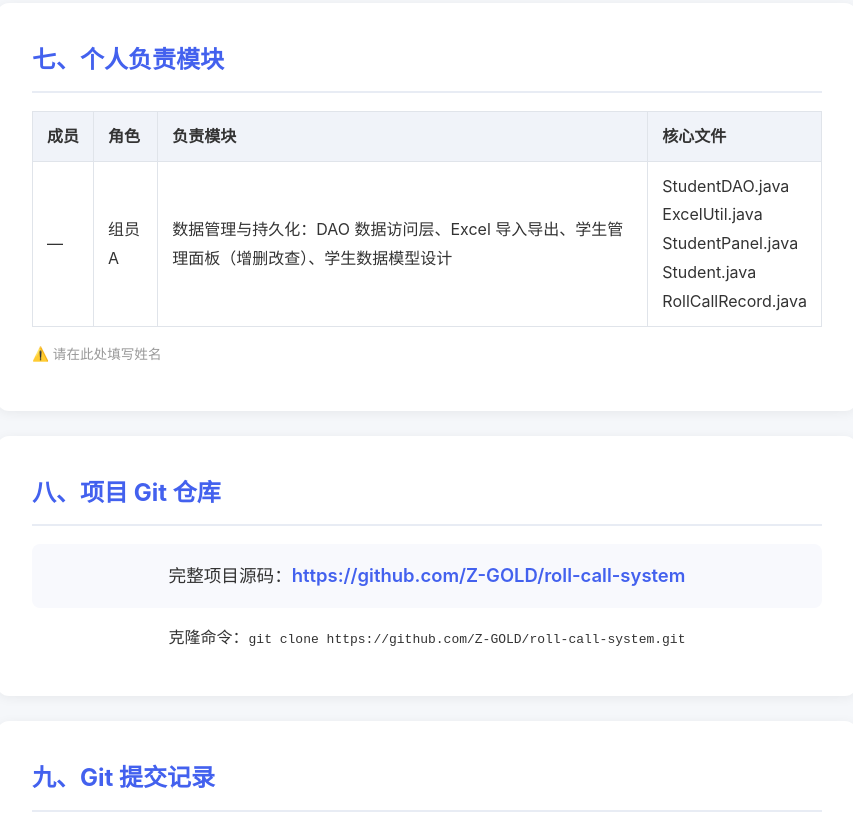
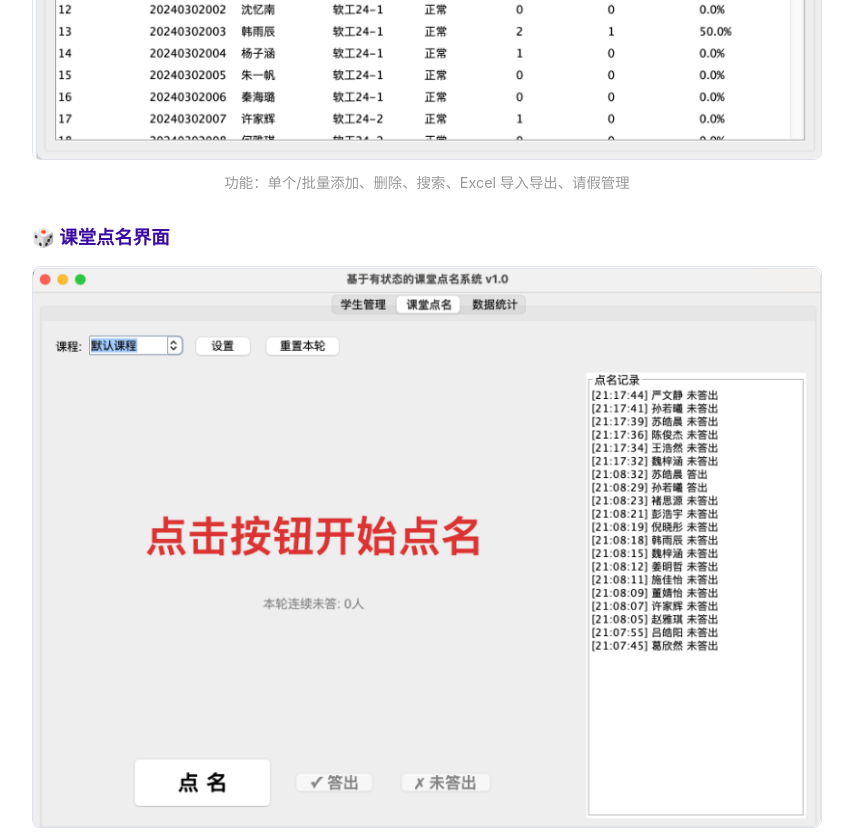
Before and after one commit to Z-GOLD/roll-call-system, a plain HTML site: page docs/index.html in a window 1280 px wide. Shown: the part 4160-4994 px from the top of the page, without its empty margins (213-1066 px from the left). Drawn offline with Linux system fonts and the light colour scheme.

Commit message:
博客完善：组员A改为张金睿，删除提示文字，添加系统截图及Git提交记录截图

```diff
--- a/docs/index.html
+++ b/docs/index.html
@@ -203,7 +203,7 @@
 
     <h3>📋 学生管理界面</h3>
     <img src="student-panel.png" alt="学生管理界面" class="screenshot">
-    <p class="screenshot-caption">功能：单个/批量添加、删除、搜索、Excel 导入导出、请假管理 | 负责人：组员 A — 数据管理与持久化</p>
+    <p class="screenshot-caption">功能：单个/批量添加、删除、搜索、Excel 导入导出、请假管理</p>
 
     <h3>🎲 课堂点名界面</h3>
     <img src="rollcall-panel.png" alt="课堂点名界面" class="screenshot">
@@ -220,15 +220,12 @@
     <table>
       <tr><th>成员</th><th>角色</th><th>负责模块</th><th>核心文件</th></tr>
       <tr>
-        <td>—</td>
+        <td>张金睿</td>
         <td>组员 A</td>
         <td>数据管理与持久化：DAO 数据访问层、Excel 导入导出、学生管理面板（增删改查）、学生数据模型设计</td>
         <td>StudentDAO.java<br>ExcelUtil.java<br>StudentPanel.java<br>Student.java<br>RollCallRecord.java</td>
       </tr>
     </table>
-    <p style="color:#999;font-size:0.85em;margin-top:10px;">
-      ⚠️ 请在此处填写姓名
-    </p>
   </div>
 
   <!-- 八、项目 Git 仓库 -->
@@ -262,9 +259,6 @@
     </p>
 
     <h3>📸 提交记录截图</h3>
-    <p style="color:#888;margin-bottom:10px;">
-      请在 GitHub 仓库的 "Insights → Network" 或 "Commits" 页面截取提交记录截图，替换下方占位图：
-    </p>
     <img src="git-commits.png" alt="Git 提交记录截图" class="screenshot">
   </div>
 
```
Also changed, not shown: docs/git-commits.png (added), docs/rollcall-panel.png (added), docs/statistics-panel.png (added), docs/student-panel.png (added).
